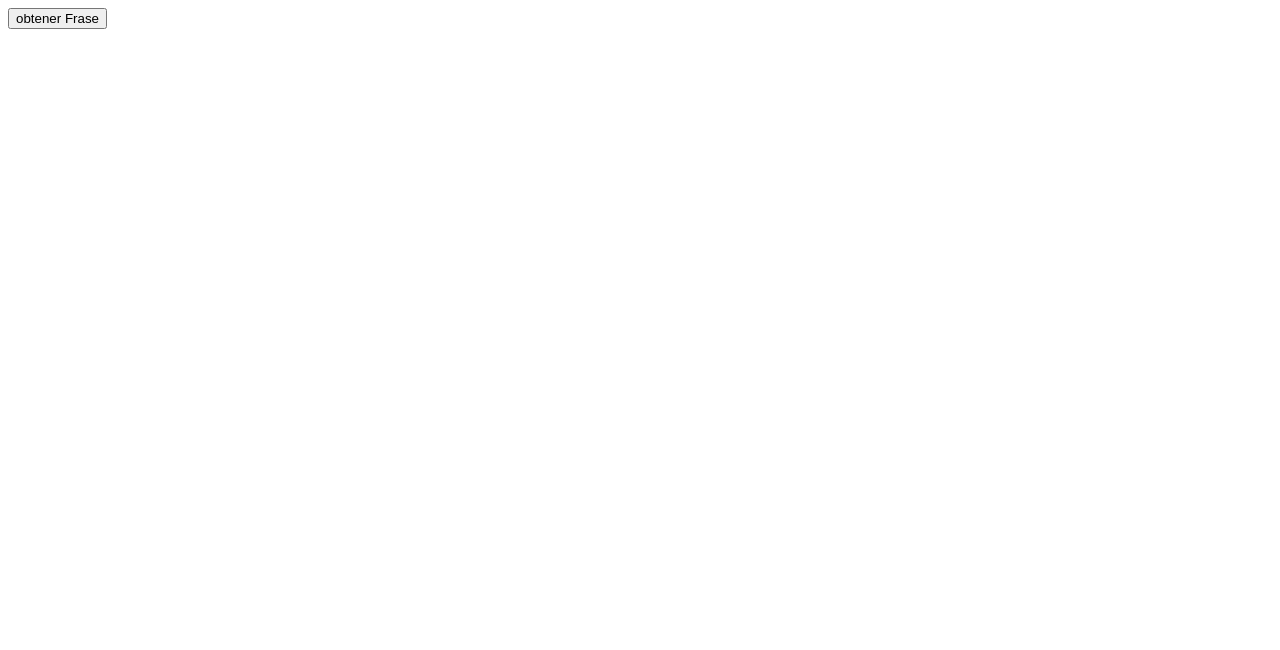
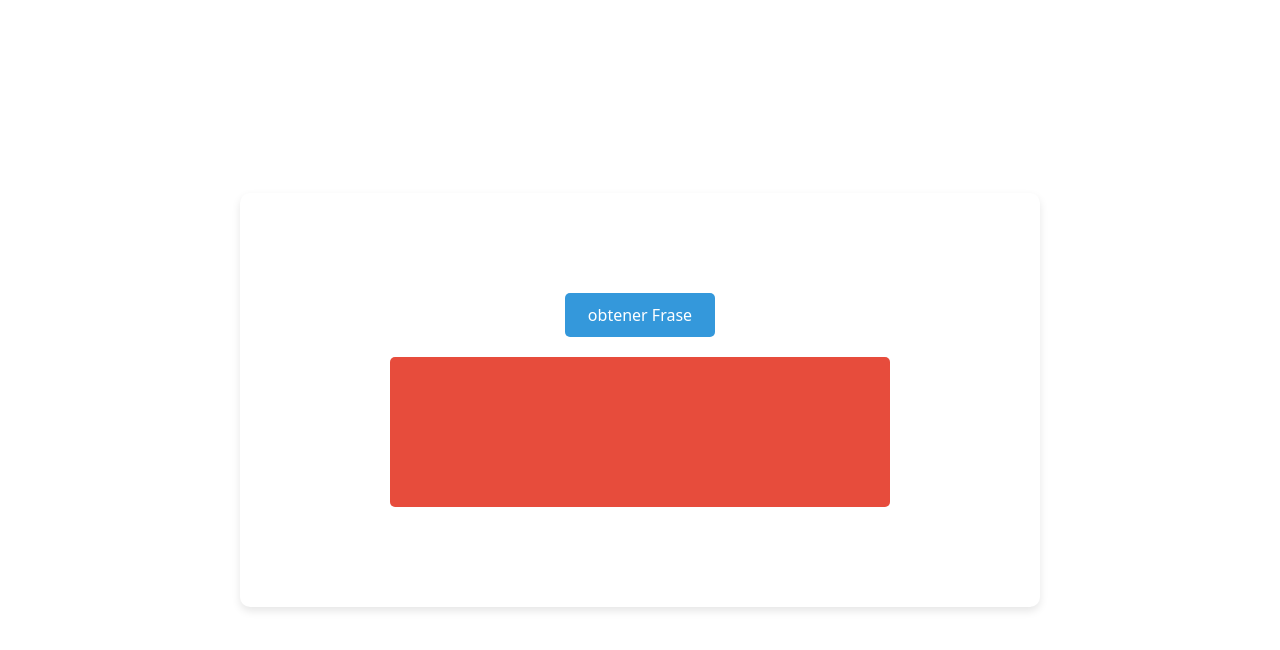
Before and after one commit to Barrabasito/HernandezRosasJuanApiRest, a website: page Parcial_2/ModuloESM/index.html in a window 1280 px wide. Drawn offline with nearby package versions, Linux system fonts and the light colour scheme.

Commit message:
Tareas terminadas

```diff
--- /dev/null
+++ b/Parcial_2/ModuloESM/index.css
@@ -0,0 +1,53 @@
+body {
+    margin: 0;
+    padding: 0;
+    display: flex;
+    justify-content: center;
+    align-items: center;
+    height: 100vh;
+    background-color: #f0f0f0;
+  }
+
+  .contenedor {
+    width: 800px;
+    padding: 100px;
+    display: flex;
+    justify-content: center;
+    align-items: center;
+    flex-direction: column;
+    background-color: #ffffff;
+    box-shadow: 0px 4px 8px rgba(0, 0, 0, 0.1);
+    border-radius: 10px;
+  }
+
+  .contenedor:hover {
+    transform: translateY(-5px);
+  }
+
+  #btnFrase {
+    display: block;
+    width: 150px;
+    padding: 10px;
+    text-align: center;
+    background-color: #3498db;
+    color: #ffffff;
+    border: none;
+    border-radius: 5px;
+    cursor: pointer;
+    transition: background-color 0.3s;
+  }
+
+  #btnFrase:hover {
+    background-color: black;
+  }
+
+  #modulo {
+    margin-top: 20px;
+    width: 500px;
+    height: 150px;
+    font-size: 25px;
+    font-family: "Times New Roman", serif;
+    background-color: #e74c3c;
+    border-radius: 5px;
+    padding: 15px;
+  }
--- a/Parcial_2/ModuloESM/index.html
+++ b/Parcial_2/ModuloESM/index.html
@@ -3,23 +3,26 @@
 <head>
     <meta charset="UTF-8">
     <meta name="viewport" content="width=device-width, initial-scale=1.0">
-    <title>Document</title>
+    <title>EcmaScript</title>
+    <link rel="stylesheet" href="index.css">
+    <link href="https://cdn.jsdelivr.net/npm/bootstrap@5.3.1/dist/css/bootstrap.min.css" rel="stylesheet" integrity="sha384-4bw+/aepP/YC94hEpVNVgiZdgIC5+VKNBQNGCHeKRQN+PtmoHDEXuppvnDJzQIu9" crossorigin="anonymous">
 </head>
 <body>
+  <div class="contenedor">
     <button id="btnFrase">obtener Frase</button>
     <div id="modulo"></div>
+  </div>
 
     <script type="module">
-
+        //Estatico
         import * as modules from "./moduloes.js";
         console.log(modules.obtenerFrase(1));
 
         document.getElementById("btnFrase").addEventListener("click", function() {
             import("./moduloes.js")
               .then(function(module) {
-                console.log(module.obtenerFrase(0));
-
-                document.getElementById("modulo").textContent=module.obtenerFrase(0);
+                var indice = Math.floor(Math.random() * 5);
+                document.getElementById("modulo").textContent=module.obtenerFrase(indice);
               })
               .catch(function(error) {
                 console.error("Error al cargar el módulo:", error);
--- /dev/null
+++ b/Parcial_2/PracticaArchivos/archivo.txt
@@ -0,0 +1 @@
+Archivo creado api callback
```
Also changed, not shown: Parcial_2/PracticaArchivos/index.js (added, +46 -0 lines), Parcial_2/PracticaArchivos/package.json (added, +16 -0 lines), 3 other files.
